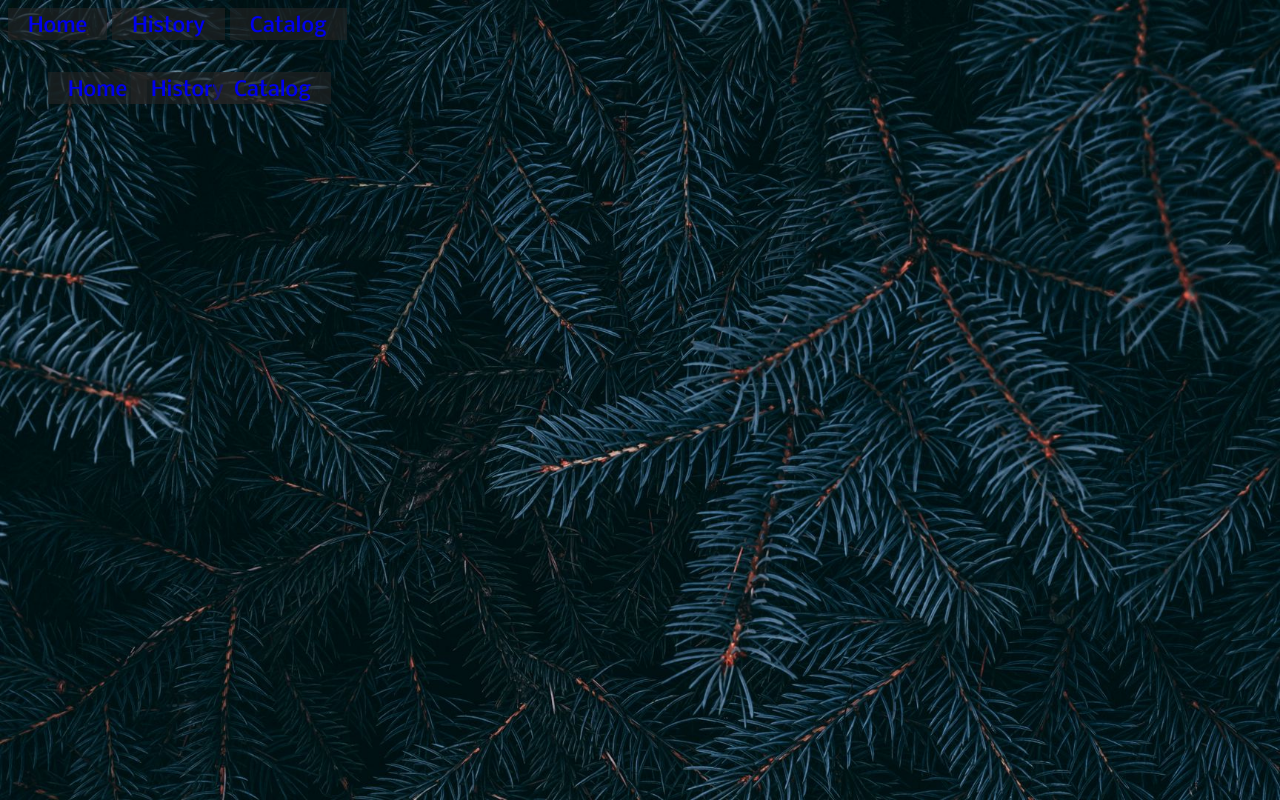
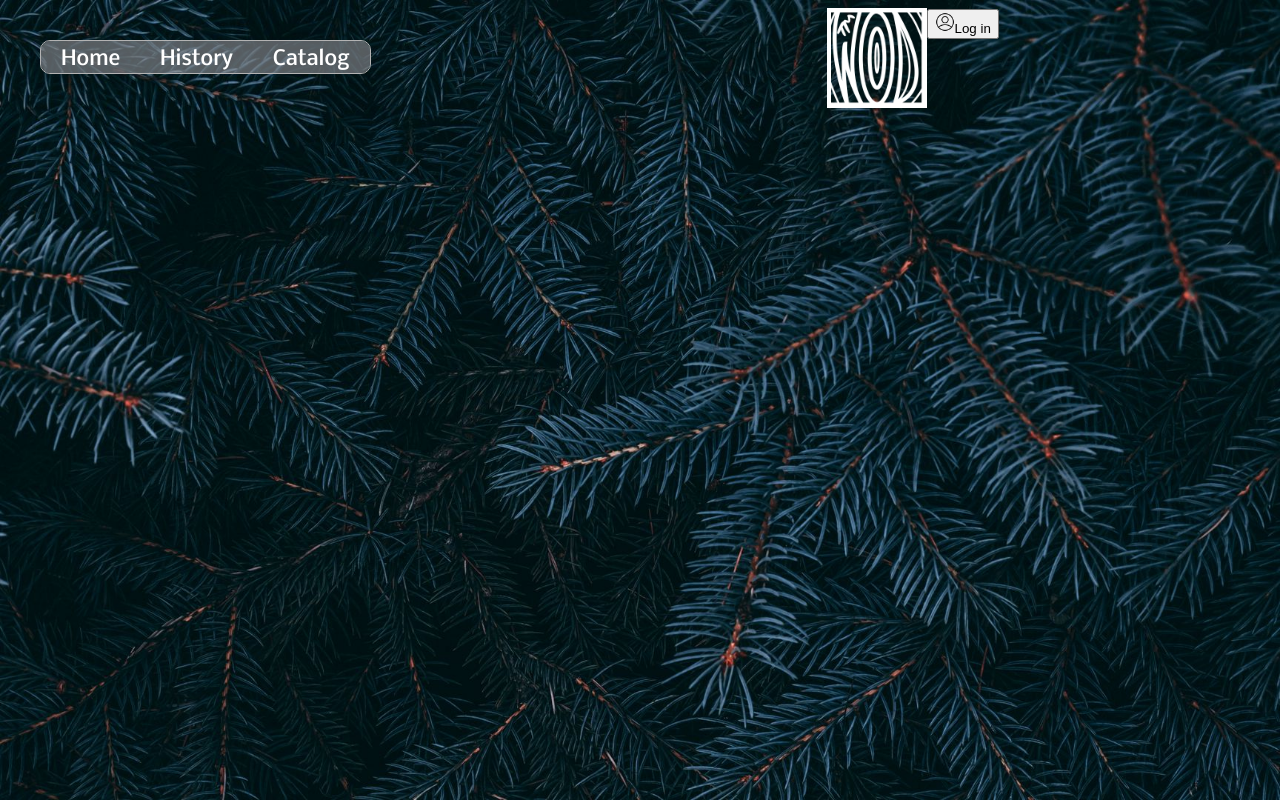
Before and after one commit to ekiari/wood_templates, a plain HTML site: page index.html in a window 1280 px wide. Drawn offline with Linux system fonts and the light colour scheme.

Commit message:
navigation buttons

```diff
--- a/index.html
+++ b/index.html
@@ -9,16 +9,26 @@
     <body class="background_page">
         <header></header>
 
-        <nav class="navigation_menu">
-            <div>
-                <a href="#">Home</a>
-                <a href="#">History</a>
-                <a href="#">Catalog</a>
+        <nav>
+            <div class="navigation_menu">
                 <ul>
                     <li><a href="#">Home</a></li>
                     <li><a href="#">History</a></li>
                     <li><a href="#">Catalog</a></li>
                 </ul>
+            </div>
+            <div class="logo">
+                <a href="#"><img src="images/Wood_TM_WHITE_unredactable.png"
+                                alt="logo"
+                                width="100"
+                                height="100"> </a>
+            </div>
+            <div class="navigation_other">
+                <button>
+                    <img src="icons/profile_512.png"
+                        width="20px"
+                        height="20px"><span>Log in</span>
+                </button>
             </div>
         </nav>
 
--- a/style.css
+++ b/style.css
@@ -19,39 +19,71 @@ html {
     background-attachment: fixed;
 }
 
-nav {
+nav .navigation_menu {
     float: left;
 }
 
 .navigation_menu ul {
     list-style-type: none;
     margin-top: 1.6rem;
+    margin-left: 1.6rem;
+    border: 1px solid #b3b3b3;
+    border-radius: 10px 10px;
+    padding-left: 0;
+    display: flex;
 }
 
 .navigation_menu li {
-    display: inline-block;
     margin: 0;
-    /* box-sizing: border-box;  */
-    /* overflow: visible; */
-    width: 78px;
-    height: 40px;
-    /* position: relative;  */
-    /* box-sizing: border-box;  */
-    /* overflow: visible;  */
-    /* visibility: inherit; */
 }
 
 .navigation_menu a {
     text-decoration: none;
     outline: none;
-    /* display: block; */
     width: 100%;
     padding-left: 1rem;
     padding-right: 1rem;
-    margin: none;
 }
+
+.navigation_menu li:first-child > a {
+    border-top-left-radius: 9px;
+    border-bottom-left-radius: 9px;
+}
+
+.navigation_menu li:last-child > a {
+    border-top-right-radius: 9px;
+    border-bottom-right-radius: 9px;
+}
+
 
 .navigation_menu a:link,
 .navigation_menu a:visited {
-    background-color: rgb(37 37 38 / 60%);
+    background-color: rgba(143, 143, 148, 0.6);
+    color: #ffffff;
 }
+
+.navigation_menu a:hover {
+    background-color: #2c4049;
+    color: #ffffff;
+}
+
+.logo img {
+    /* background-image: url("images/Wood_TM_WHITE_unredactable.png"); */
+    /* background-repeat: no-repeat; */
+    /* object-fit: contain; */
+    /* height: 100%; */
+    /* display: inline-block; */
+    /* float: left; */
+    /* text-align: center; */
+    /* padding-left: 400px; */
+    /* display: inline-block; */
+    margin-left: auto;
+    margin-right: auto;
+    float: left;
+    margin-left: 22.8em;
+}
+
+.navigation_other span {
+    /* float: left; */
+    vertical-align: middle;
+}
```
Also changed, not shown: icons/gift_512.png (added), icons/profile_512.png (added), icons/search_512.png (added), icons/shopping_cart_512.png (added), images/Wood_TM_CMYK(unredactable).png (added), images/Wood_TM_WHITE_unredactable.png (added).
